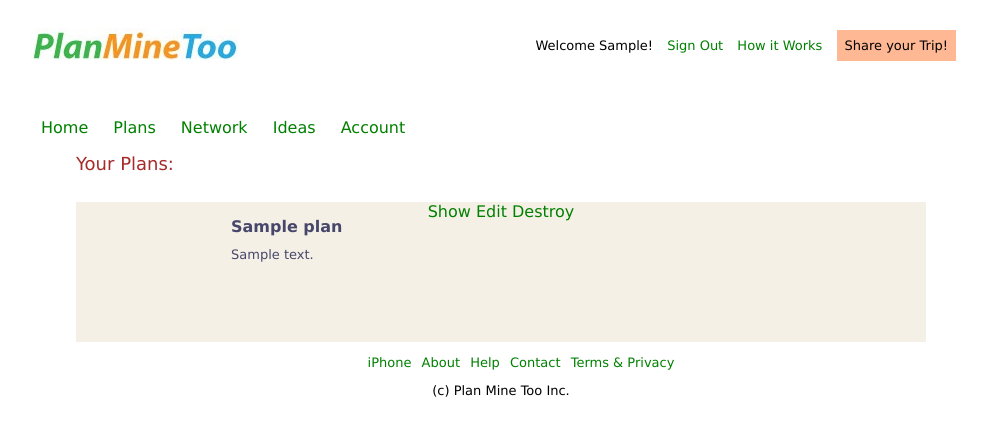
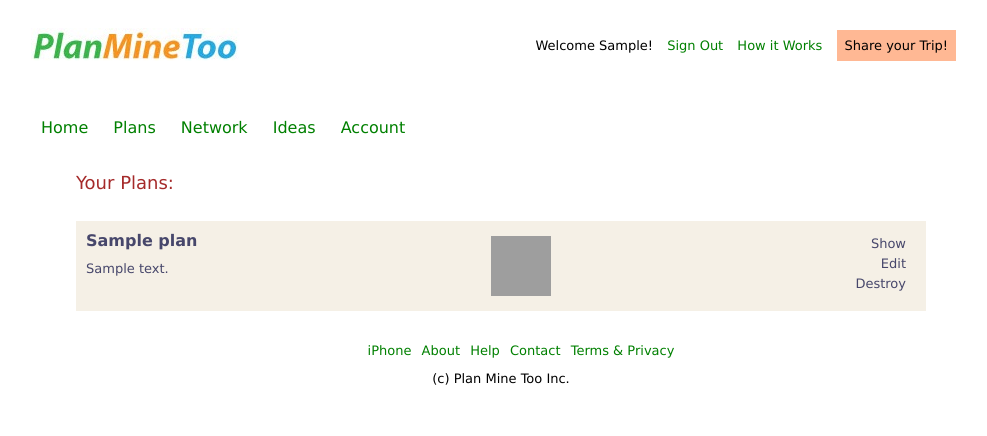
Before and after one commit to mdhagat/planner, a Rails app: page /plans in a window 1280 px wide. Shown: the top 436 px of the page, without its empty margins (139-1126 px from the left). Run offline with Rails 7, Linux system fonts and the light colour scheme; a user stored in the database is signed in; tables that the repository leaves empty hold one stand-in row (values such as "Sample post"); style sheets or scripts are compiled from the project's sources; some libraries are stand-ins or nearby versions; grey boxes are pictures that could not be loaded.

Commit message:
Add listing segment and plans

```diff
--- a/app/assets/stylesheets/plans.css.scss
+++ b/app/assets/stylesheets/plans.css.scss
@@ -17,6 +17,10 @@ div.plan_heading
   margin:auto;
 //  border-style:solid;
 }
+
+//
+// For Plan Details
+//
 
 div.segment
 {
@@ -72,3 +76,102 @@ a.segment_show
   color:#47476B;
   padding:5px;
 }
+
+a.segment_swap
+{
+  position:absolute;
+  bottom:15px;
+  right:15px;
+  text-align:left;
+  font-size:small;
+  color:#47476B;
+  padding:5px;
+}
+
+//
+//  For Plan Listing
+//
+
+div.plan
+{
+  position:relative;
+  height:90px;
+  width:850px;
+  margin:auto;
+  background-color:#F5F0E6;
+//  border-style:solid;
+//  border-width:1px;
+}
+
+div.plan_pictures
+{
+  position:absolute;
+  top:10px;
+  left:410px;
+  height:70px;
+  width:300px;
+//  border-style:solid;
+//  border-width:1px;
+}
+
+img.plan_img
+{
+  position:relative;
+  height:60px;
+  width:60px;
+  padding:5px;
+  float:left;
+}
+
+div.plan_desc
+{
+  position:absolute;
+  top:10px;
+  left:10px;
+  height:70px;
+  width:400px;
+  text-align:left;
+  font-size:small;
+  color:#47476B;
+//  border-style:solid;
+//  border-width:1px;
+}
+
+div.plan_title
+{
+  position:absolute;
+  font-size:medium;
+  font-weight: bold;
+//  color:#4C3380;
+}
+
+a.plan_show
+{
+  position:absolute;
+  top:10px;
+  right:15px;
+  text-align:left;
+  font-size:small;
+  color:#47476B;
+  padding:5px;
+}
+a.plan_edit
+{
+  position:absolute;
+  top:30px;
+  right:15px;
+  text-align:left;
+  font-size:small;
+  color:#47476B;
+  padding:5px;
+}
+a.plan_destroy
+{
+  position:absolute;
+  top:50px;
+  right:15px;
+  text-align:left;
+  font-size:small;
+  color:#47476B;
+  padding:5px;
+}
--- a/app/views/plans/index.html.erb
+++ b/app/views/plans/index.html.erb
@@ -1,22 +1,29 @@
+
+	<br/>
 
 	<div class="plan_heading"> Your Plans: </div>
 	<br/>
 
     <% current_user.plans.each do |plan| %>
 
- 		<div class="segment">
+ 		<div class="plan">
 
-			<div class="segment_desc">
-				<div class="segment_title"> <%= plan.name %> </div>
+			<div class="plan_desc">
+				<div class="plan_title"> <%= plan.name %> </div>
 				<br/> <br/>
-				<div class="segment_text"> <%= plan.description %> </div>
+				<div class="plan_text"> <%= plan.description %> </div>
 			</div>
-
-        	<%= link_to 'Show', plan %>
-     		<%= link_to 'Edit', edit_plan_path(plan) %>
-        	<%= link_to 'Destroy', plan, method: :delete, data: { confirm: 'Are you sure?' } %>
+			<div class="plan_pictures">
+				<% plan.segments.each do |segment| %>
+					<%= image_tag(segment.thumbnail, :class => "plan_img") %>
+				<% end %>
+ 			</div>
+        	<%= link_to 'Show', plan, :class => "plan_show" %>
+     		<%= link_to 'Edit', edit_plan_path(plan), :class => "plan_edit"%>
+        	<%= link_to 'Destroy', plan, method: :delete, data: { confirm: 'Are you sure?' }, :class => "plan_destroy" %>
 
    		</div>
 
+        <br/>
 
     <% end %>
--- a/app/views/plans/show.html.erb
+++ b/app/views/plans/show.html.erb
@@ -1,12 +1,12 @@
-<p id="notice"><%= notice %></p>
 
+	<br/>
 
 	<div class="plan_heading"> Your Plan: <%= @plan.description %> </div>
 	<br/>
 
     <% @plan.segments.each do |segment| %>
 
-		<div class="segment">
+		<div class="segment" draggable = "true">
 			<%= image_tag(segment.thumbnail, :class => "segment_img") %>
 			<div class="segment_desc">
 				<div class="segment_title"> <%= segment.name %> </div>
@@ -14,6 +14,7 @@
 				<div class="segment_text"> <%= segment.description %> </div>
 			</div>
 			<%= link_to 'Day by Day', daybyday_url(:id => segment.id), :class => "segment_show", :remote => :true %>
+			<%= link_to 'Swap', daybyday_url(:id => segment.id), :class => "segment_swap"%>
 		</div>
 
         <br/>
```
Also changed, not shown: app/views/segments/index.html.erb (+13 -30 lines), test/fixtures/segments.yml (+12 -12 lines), app/assets/images/barcelona.jpg (added), app/assets/images/berlin.jpg (added), app/assets/images/vienna.jpg (added).
